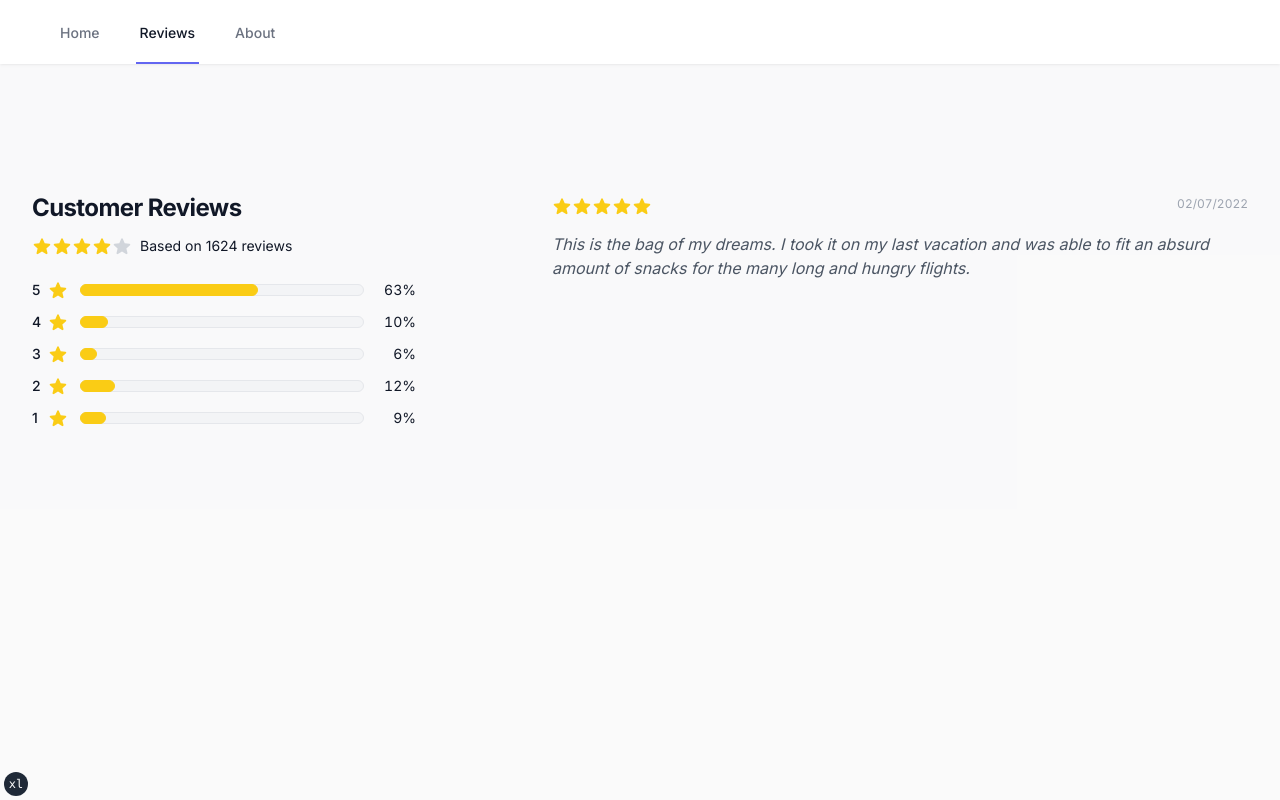
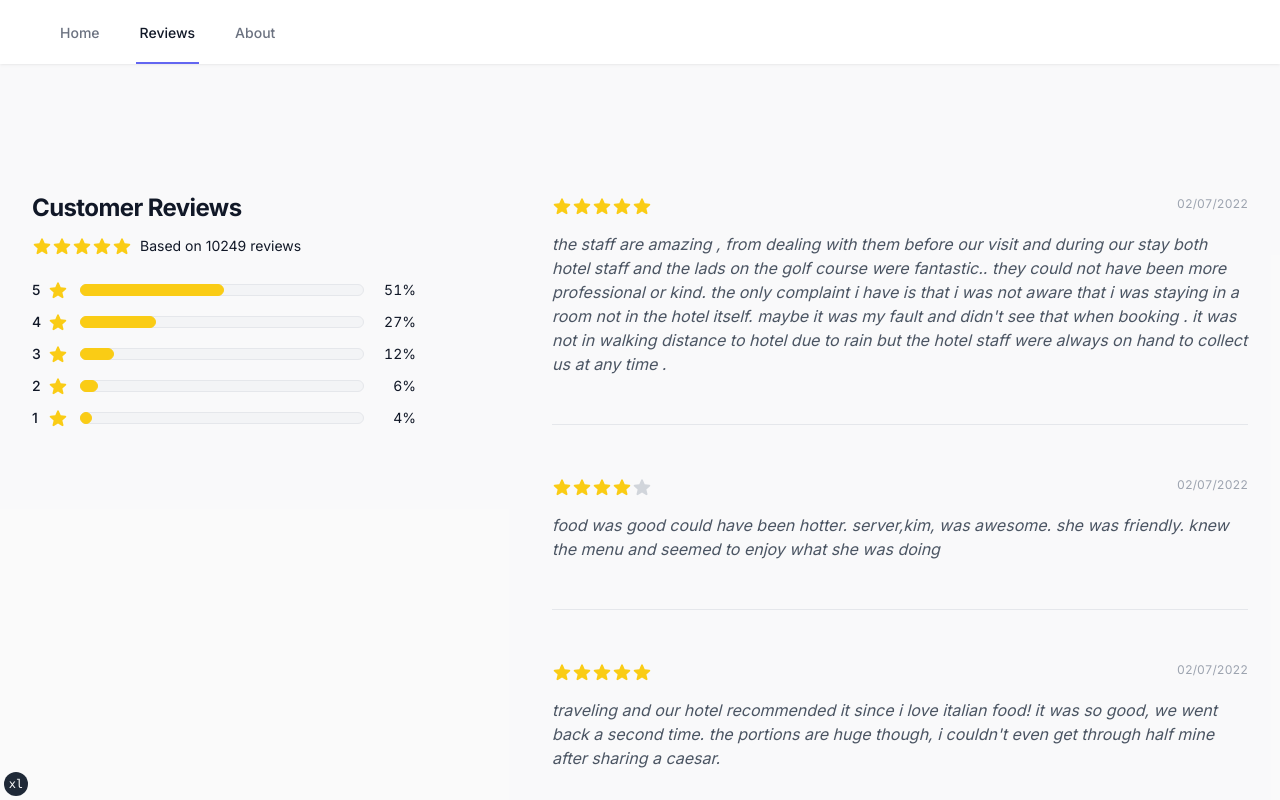
Before and after one commit to louis-sanna-eki/reviews-to-insights-hackathon, a Next.js app: page /reviews in a window 1280 px wide. Shown: the top 800 px of the page. Built offline with nearby package versions, Linux system fonts and the light colour scheme.

Commit message:
feat(reviews): display reviews

```diff
--- a/app/reviews/page.tsx
+++ b/app/reviews/page.tsx
@@ -1,47 +1,31 @@
 import { StarIcon } from '@heroicons/react/20/solid'
 import { format } from 'date-fns'
+import rawReviews from '../../data/processed/reviews.json'
 
-const rawReviews = [
-  {
-    docs: 'food was good could have been hotter. server,kim, was awesome. she was friendly. knew the menu and seemed to enjoy what she was doing',
-    rating: '4.0',
-    timestamp: '2021-12-05 14:41:00'
-  },
-  {
-    docs: "traveling and our hotel recommended it since i love italian food! it was so good, we went back a second time. the portions are huge though, i couldn't even get through half mine after sharing a caesar.",
-    rating: '5.0',
-    timestamp: '2021-10-14 18:13:00'
-  },
-  {
-    docs: 'very good experience. staff were attentive and food was great.',
-    rating: '5.0',
-    timestamp: '2022-02-07 21:47:00'
+interface RawReview {
+  docs: string
+  rating: string
+  timestamp: string
 }
-]
 
-const reviews = {
-  average: 4,
-  totalCount: 1624,
-  counts: [
-    { rating: 5, count: 1019 },
-    { rating: 4, count: 162 },
-    { rating: 3, count: 97 },
-    { rating: 2, count: 199 },
-    { rating: 1, count: 147 }
-  ],
-  featured: [
-    {
-      id: 1,
-      rating: 5,
-      content: `
-        <p>This is the bag of my dreams. I took it on my last vacation and was able to fit an absurd amount of snacks for the many long and hungry flights.</p>
-      `,
-      author: 'Emily Selman',
-      avatarSrc:
-        'https://images.unsplash.com/photo-1502685104226-ee32379fefbe?ixlib=rb-=eyJhcHBfaWQiOjEyMDd9&auto=format&fit=facearea&facepad=8&w=256&h=256&q=80'
+const reviews = processRawReviews(rawReviews)
+
+interface ReviewCount {
+  rating: number
+  count: number
 }
-    // More reviews...
-  ]
+
+interface FeaturedReview {
+  id: number
+  rating: number
+  content: string
+}
+
+interface Reviews {
+  average: number
+  totalCount: number
+  counts: ReviewCount[]
+  featured: FeaturedReview[]
 }
 
 function classNames(...classes: any[]) {
@@ -84,7 +68,9 @@ export default function ReviewPage() {
             <h3 className="sr-only">Review data</h3>
 
             <dl className="space-y-3">
-              {reviews.counts.map(count => (
+              {reviews.counts
+                .sort((a, b) => b.rating - a.rating)
+                .map(count => (
                   <div key={count.rating} className="flex items-center text-sm">
                     <dt className="flex flex-1 items-center">
                       <p className="w-3 font-medium text-gray-900">
@@ -97,7 +83,9 @@ export default function ReviewPage() {
                       >
                         <StarIcon
                           className={classNames(
-                          count.count > 0 ? 'text-yellow-400' : 'text-gray-300',
+                            count.count > 0
+                              ? 'text-yellow-400'
+                              : 'text-gray-300',
                             'h-5 w-5 flex-shrink-0'
                           )}
                           aria-hidden="true"
@@ -167,3 +155,52 @@ export default function ReviewPage() {
     </div>
   )
 }
+
+function processRawReviews(raws: RawReview[]) {
+  let totalCount = raws.length
+  let sum = 0
+  let ratingCounts = { '1': 0, '2': 0, '3': 0, '4': 0, '5': 0 }
+
+  let featured = raws.slice(0, 100).map((review, index) => ({
+    id: index + 1,
+    rating: parseRating(review.rating),
+    content: `<p>${review.docs}</p>`,
+    timestamp: review.timestamp
+  }))
+
+  for (let review of raws) {
+    const rating = parseRating(review.rating)
+    sum += rating
+    // @ts-ignore
+    ratingCounts[rating] += 1
+  }
+
+  let average = sum / totalCount
+
+  let counts = Object.keys(ratingCounts).map(rating => ({
+    rating: parseRating(rating),
+    // @ts-ignore
+    count: ratingCounts[rating]
+  }))
+
+  return {
+    average: Math.round(average * 10) / 10,
+    totalCount,
+    counts,
+    featured
+  }
+}
+
+function parseRating(ratingStr: string): number {
+  // Parse rating to float and round to nearest integer
+  let parsedRating = Math.round(parseFloat(ratingStr))
+
+  // Check if parsedRating is within [1, 2, 3, 4, 5]
+  if (parsedRating < 1) {
+    return 1
+  } else if (parsedRating > 5) {
+    return 5
+  } else {
+    return parsedRating
+  }
+}
```
Lines whose indentation alone changed are shown as unchanged.
